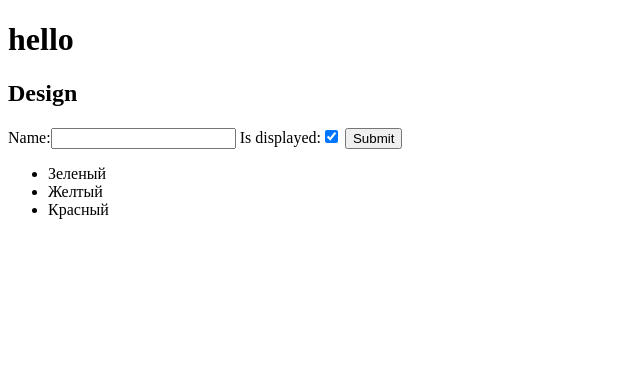
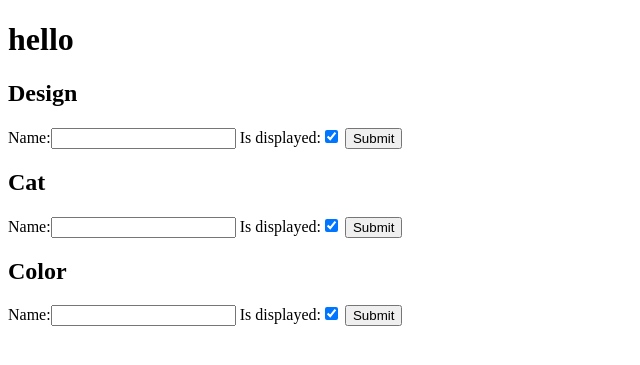
Before and after one commit to gich/beejoo_shop, a Django app: page /color/ in a window 1280 px wide. Shown: the top 365 px of the page, without its empty margins (0-640 px from the left). Run offline with Django 3.2, Linux system fonts and the light colour scheme; data comes from the database, SQL or seed files in the repository; data that the repository does not hold is empty.

Commit message:
something

```diff
--- a/beejoo/beejoo/settings.py
+++ b/beejoo/beejoo/settings.py
@@ -128,7 +128,7 @@
 
 AUTH_USER_MODEL = 'sb_auth.CustomUser'
 LOGIN_URL = '/users/login'
-#LOGIN_REDIRECT_URL = '/pizza/create'
+LOGIN_REDIRECT_URL = '/'
 
 AUTHENTICATION_BACKENDS = [
     'django.contrib.auth.backends.ModelBackend',
--- a/beejoo/beejoo/urls.py
+++ b/beejoo/beejoo/urls.py
@@ -17,14 +17,14 @@
 from django.contrib import admin
 from sonic_beejoo.views import design_type, category, color, add_goods, goods
 
-#from sb_auth import urls as auth_urls
 
 urlpatterns = [
     url(r'^admin/', admin.site.urls),
-    url(r'^design/', design_type, name='create'),
-    url(r'^category/', category, name='create'),
-    url(r'^color/', color, name='create'),
-    url(r'^add/', add_goods, name='add'),
-    url(r'^goods/', goods),
+    url(r'^design/', design_type, name='create_des'),
+    url(r'^category/', category, name='create_cat'),
+    url(r'^color/', color, name='create_col'),
+    url(r'^add/', add_goods, name='add_good'),
+    url(r'^$', goods, name='index'),
     url(r'^users/', include('sb_auth.urls', namespace='sb_auth')),
+
 ]
--- a/beejoo/sb_auth/templates/sb_auth/login.html
+++ b/beejoo/sb_auth/templates/sb_auth/login.html
@@ -14,6 +14,5 @@
     <input type="submit" value="Submit">
 </form>
 
-
 </body>
 </html>
--- a/beejoo/sonic_beejoo/models.py
+++ b/beejoo/sonic_beejoo/models.py
@@ -20,6 +20,9 @@
     name = models.CharField(max_length=30, blank=False, unique=True)
     is_displayed = models.BooleanField(default=True)
 
+    class Meta:
+        verbose_name_plural = 'Категория'
+
     def __str__(self):
         return self.name
 
@@ -27,6 +30,9 @@
 class Color(models.Model):
     name = models.CharField(max_length=20, blank=False, unique=True)
     is_displayed = models.BooleanField(default=True)
+
+    class Meta:
+        verbose_name_plural = 'Цвет'
 
     def __str__(self):
         return self.name
@@ -47,9 +53,15 @@
     amount = models.IntegerField(default=1)
     is_displayed = models.BooleanField(default=True)
 
+    class Meta:
+        verbose_name_plural = 'Товар'
+
 
 class Order(models.Model):
     good_id = models.ForeignKey('Good')
     quantity = models.IntegerField()
     total_sum = models.IntegerField()
     is_done = models.BooleanField(default=False)
+
+    class Meta:
+        verbose_name_plural = 'Заказ'
--- a/beejoo/sonic_beejoo/templates/sonic_beejoo/attributes.html
+++ b/beejoo/sonic_beejoo/templates/sonic_beejoo/attributes.html
@@ -7,7 +7,7 @@
 <body>
 <h1>hello</h1>
 
-<form action="{% url 'create' %}" method="POST">
+<form action="{% url 'create_des' %}" method="POST">
     {% csrf_token %}
     <h2>Design</h2>
     {{ form }}
@@ -19,5 +19,29 @@
 {% endfor %}
 </ul>
 
+<form action="{% url 'create_cat' %}" method="POST">
+    {% csrf_token %}
+    <h2>Cat</h2>
+    {{ form }}
+    <input type="submit" value="Submit" />
+</form>
+<ul>
+{% for design in designs %}
+    <li>{{ design.name }}</li>
+{% endfor %}
+</ul>
+
+<form action="{% url 'create_col' %}" method="POST">
+    {% csrf_token %}
+    <h2>Color</h2>
+    {{ form }}
+    <input type="submit" value="Submit" />
+</form>
+<ul>
+{% for design in designs %}
+    <li>{{ design.name }}</li>
+{% endfor %}
+</ul>
+
 </body>
 </html>
--- a/beejoo/sonic_beejoo/templates/sonic_beejoo/goods.html
+++ b/beejoo/sonic_beejoo/templates/sonic_beejoo/goods.html
@@ -6,7 +6,7 @@
 </head>
 <body>
 <h1>Add</h1>
-<form action="{% url 'add' %}" method="POST">
+<form action="{% url 'add_good' %}" method="POST">
     {% csrf_token %}
     {{ form.as_p }}
     <input type="submit" value="Submit" />
--- a/beejoo/sonic_beejoo/templates/sonic_beejoo/product.html
+++ b/beejoo/sonic_beejoo/templates/sonic_beejoo/product.html
@@ -6,7 +6,7 @@
 </head>
 <body>
 <h1>Украшения</h1>
-<a href="{% url 'add' %}">Добавить новое</a>
+<a href="{% url 'add_good' %}">Добавить новое</a>
 <div class="prod">
 {% for good in goods %}
     <h2>{{ good.title }}</h2><br>
```
Also changed, not shown: beejoo/db.sqlite3, beejoo/sb_auth/migrations/0001_initial.py (added), beejoo/sb_auth/migrations/__init__.py (added), beejoo/sonic_beejoo/migrations/0001_initial.py, 1 other file.
